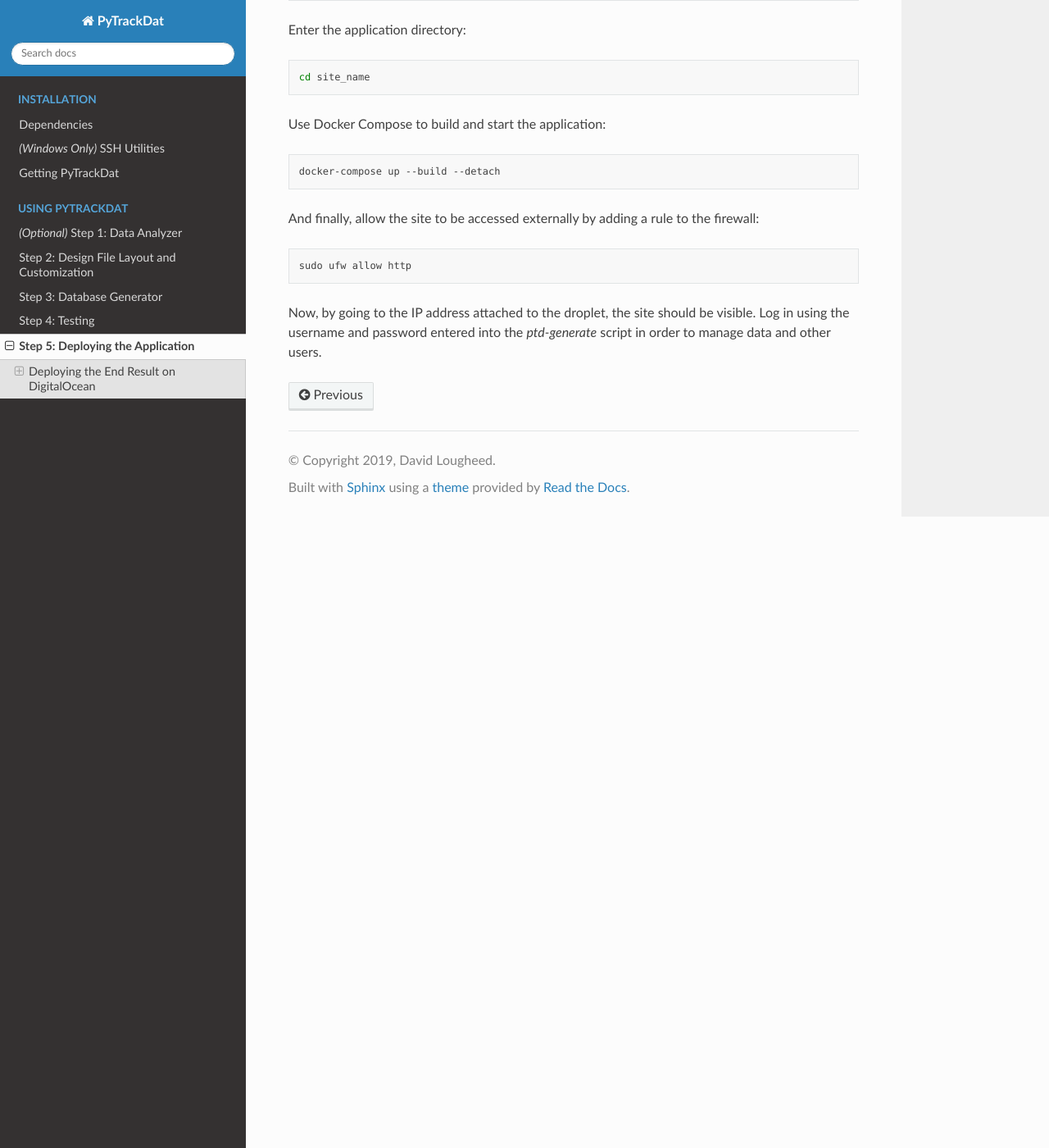
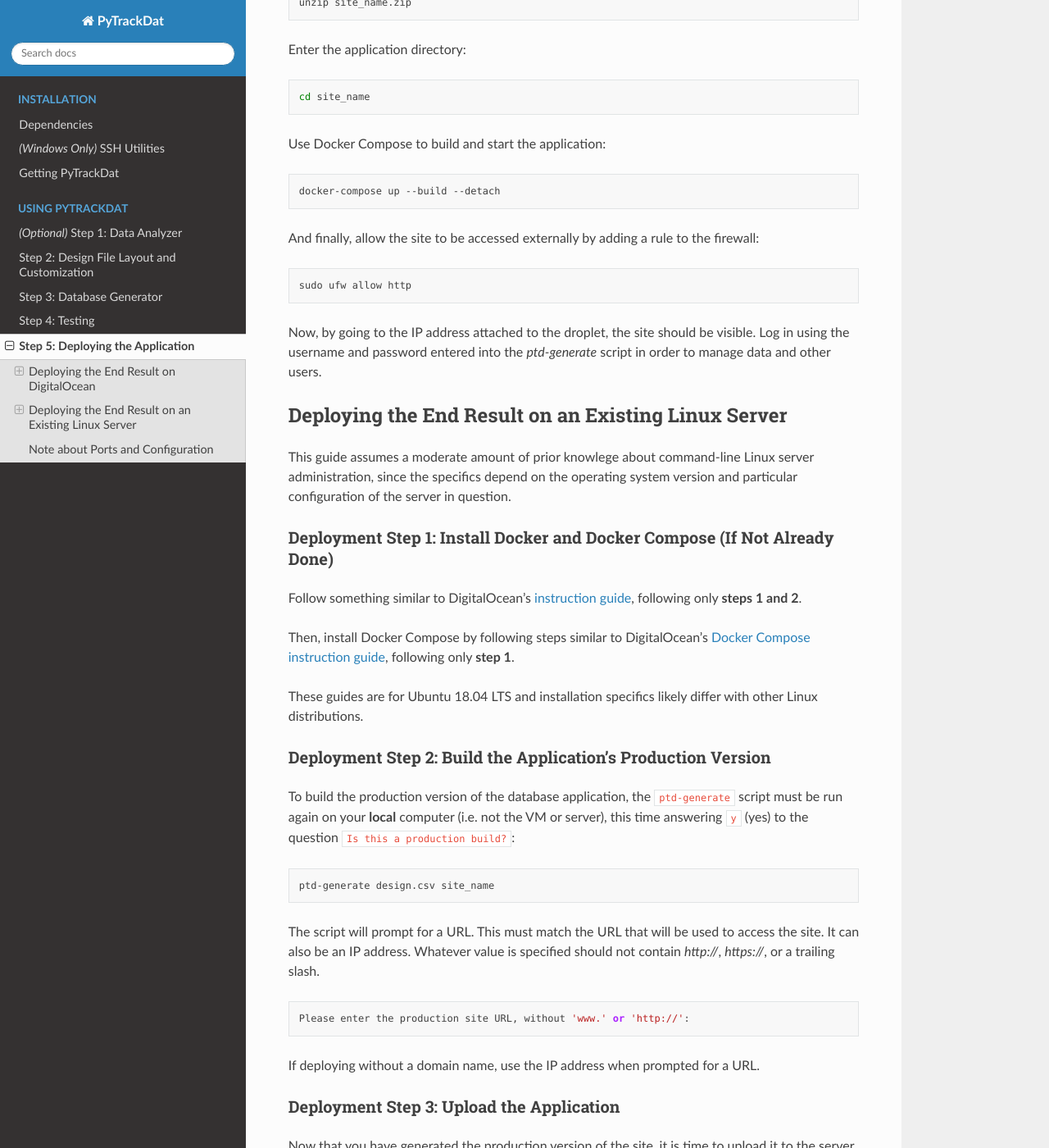
Before and after one commit to pytrackdat/pytrackdat, a Sphinx documentation site: the page built from docs/usage/step_5_deploying.rst, in a window 1280 px wide and 1400 px high, scrolled down 6392 px. Shown: the whole window at 82% size. Built offline with Sphinx 7.4.7 and the Read the Docs theme 2.0.0, drawn with Linux system fonts in a browser that asks for light colours; some of the changed text lies outside the part shown.

Commit message:
Add linux server deploy instructions.

```diff
--- a/docs/usage/step_5_deploying.rst
+++ b/docs/usage/step_5_deploying.rst
@@ -277,7 +274,7 @@ To start the application, log into the droplet again, using SSH:
 
 **Note for Windows users:** Use the same, alternate method of accessing the
 remote server as before, using the [mini-tutorial](mini-tutorials/KiTTY.md) TODO: RE-LINK
-provided and described above.
+provided and described above. TODO: NOT DESCRIBED ABOVE ANYMORE...
 
 Then, unzip the archive containing the application within your home folder
 on the server, substituting ``site_name`` with whatever the archive uploaded to
@@ -315,3 +312,125 @@ firewall:
 Now, by going to the IP address attached to the droplet, the site should be
 visible. Log in using the username and password entered into the `ptd-generate`
 script in order to manage data and other users.
+
+
+
+Deploying the End Result on an Existing Linux Server
+----------------------------------------------------
+
+This guide assumes a moderate amount of prior knowlege about command-line Linux
+server administration, since the specifics depend on the operating system
+version and particular configuration of the server in question.
+
+
+Deployment Step 1: Install Docker and Docker Compose (If Not Already Done)
+^^^^^^^^^^^^^^^^^^^^^^^^^^^^^^^^^^^^^^^^^^^^^^^^^^^^^^^^^^^^^^^^^^^^^^^^^^
+
+Follow something similar to DigitalOcean's `instruction guide`_, following only **steps 1 and 2**.
+
+Then, install Docker Compose by following steps similar to DigitalOcean's
+`Docker Compose instruction guide`_, following only **step 1**.
+
+These guides are for Ubuntu 18.04 LTS and installation specifics likely differ
+with other Linux distributions.
+
+
+Deployment Step 2: Build the Application's Production Version
+^^^^^^^^^^^^^^^^^^^^^^^^^^^^^^^^^^^^^^^^^^^^^^^^^^^^^^^^^^^^^
+
+To build the production version of the database application, the
+``ptd-generate`` script must be run again on your **local** computer (i.e. not
+the VM or server), this time answering ``y`` (yes) to the question
+``Is this a production build?``:
+
+.. code-block:: bash
+
+   ptd-generate design.csv site_name
+
+
+The script will prompt for a URL. This must match the URL that will be used to
+access the site. It can also be an IP address. Whatever value is specified
+should not contain `http://`, `https://`, or a trailing slash.
+
+.. code-block::
+
+   Please enter the production site URL, without 'www.' or 'http://':
+
+
+If deploying without a domain name, use the IP address when prompted for a URL.
+
+
+Deployment Step 3: Upload the Application
+^^^^^^^^^^^^^^^^^^^^^^^^^^^^^^^^^^^^^^^^^
+
+Now that you have generated the production version of the site, it is time to
+upload it to the server and start it up.
+
+From the PyTrackDat directory, follow the instructions in the above
+DigitalOcean tutorial to upload the application. Swap the droplet IP address
+mentioned for the IP address or domain name of the server in question.
+
+
+Deployment Step 4: Start the Application
+^^^^^^^^^^^^^^^^^^^^^^^^^^^^^^^^^^^^^^^^
+
+To start the application, log into the server again, using SSH:
+
+.. code-block:: bash
+
+   ssh your_username@your.ip.address.here
+
+
+**Note for Windows users:** Use the same, alternate method of accessing the
+remote server as before, using the [mini-tutorial](mini-tutorials/KiTTY.md) TODO: RE-LINK
+provided and described above.
+
+Then, unzip the archive containing the application within your home folder
+on the server:
+
+.. code-block:: bash
+
+   sudo apt install unzip
+   unzip site_name.zip
+
+
+Enter the app directory:
+
+.. code-block:: bash
+
+   cd site_name
+
+
+Use Docker Compose to start the application:
+
+.. code-block:: bash
+
+   docker-compose up --build --detach
+
+
+And finally, allow the site to be accessed externally by adding a rule to the
+firewall. This command will depend on what firewall is being used. For ``ufw``,
+the following command can be used (assuming the container is bound to port 80):
+
+.. code-block:: bash
+
+   sudo ufw allow http
+
+
+Now, by going to the IP address or domain name attached to the server, the site
+should be visible. Log in using the username and password entered into the
+``ptd-generate`` script in order to manage data and other users.
+
+
+Note about Ports and Configuration
+----------------------------------
+
+These tutorials give instructions for serving the PyTrackDat application on
+the main HTTP port, port 80. If you want to serve other content
+concurrently with the PyTrackDat application, additional configuration will
+be required.
+
+
+
+.. _`instruction guide`: https://www.digitalocean.com/community/tutorials/how-to-install-and-use-docker-on-ubuntu-18-04
+.. _`Docker Compose instruction guide`: https://www.digitalocean.com/community/tutorials/how-to-install-docker-compose-on-ubuntu-18-04
```
Also changed, not shown: other parts of docs/usage/step_5_deploying.rst (+0 -3 lines).
